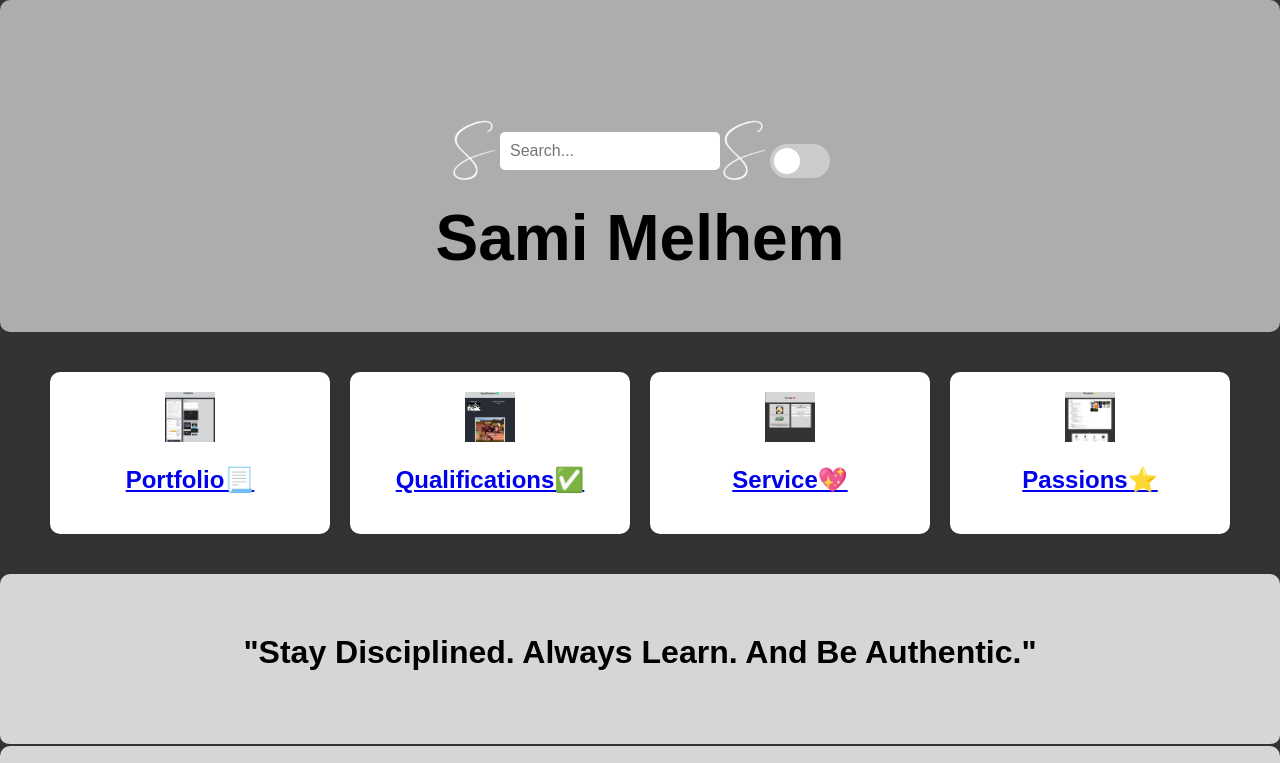
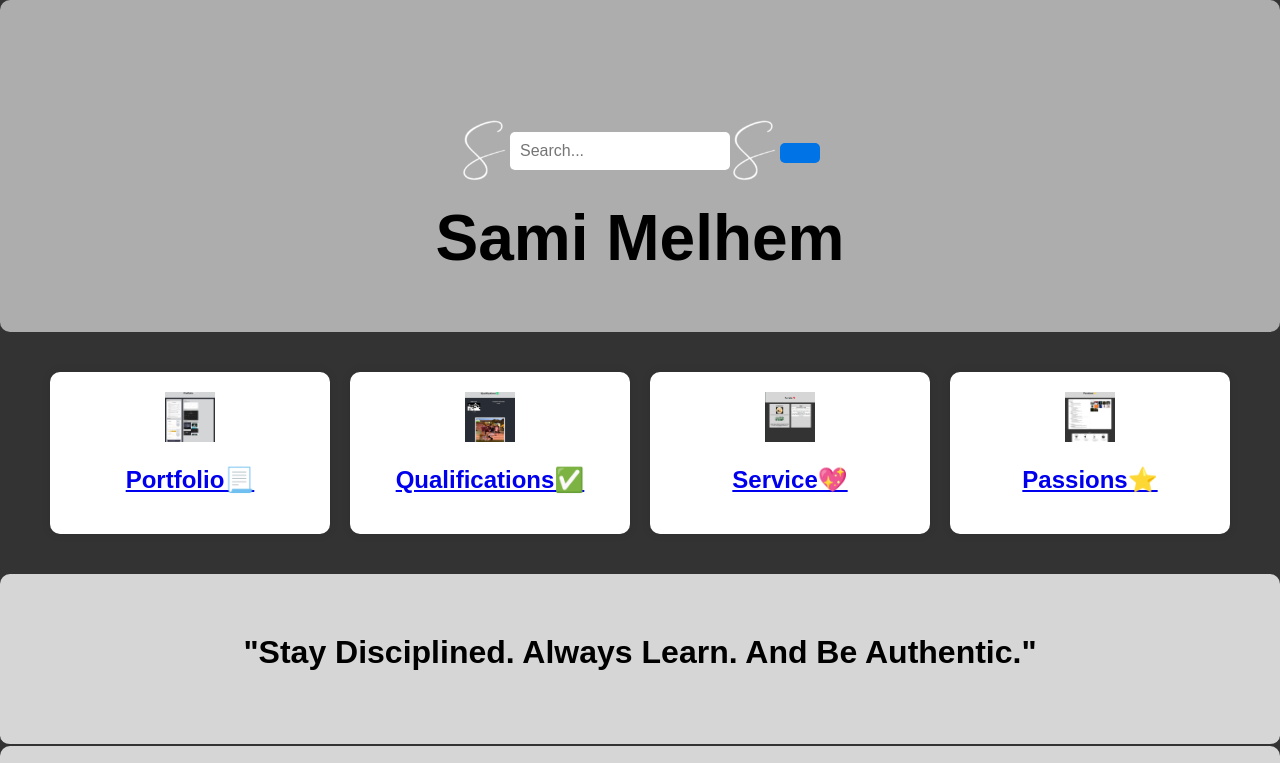
Before and after one commit to SamiMelhem/CSCE_331_Melhem, a plain HTML site: page index.html in a window 1280 px wide. Shown: the top 763 px of the page. Drawn offline with Linux system fonts and the light colour scheme.

```diff
--- a/index.html
+++ b/index.html
@@ -21,10 +21,9 @@
                 <input type="text" placeholder="Search...">
             </div>
             <img src="Sami-Icon.png" alt="Same Icon 2"> <!--The same icon on both sides-->
-            <label class="switch">
-                <input type="checkbox" id="style-toggle" onclick="switchStyle()">
-                <span class="slider"></span>
-            </label>
+            <div class="switch">
+                <button type="button" id="style-toggle-button" onclick="toggleStyleSheet()"></button>
+            </div>
         </div>
         <div class="title-box">
             <h1> Sami Melhem </h1>
--- a/scripts.js
+++ b/scripts.js
@@ -33,28 +33,19 @@
 // Auto slide functionality
 let slideInterval = setInterval(() => { plusSlides(1); }, 2000);
 
-function switchStyle() {
-  var toggle = document.getElementById("style-toggle");
-  if (toggle.checked) {
-      document.getElementById("style-link").setAttribute("href", "styles2.css");
-      localStorage.setItem("preferredStyle", "styles2.css");
-  } else {
-      document.getElementById("style-link").setAttribute("href", "styles.css");
-      localStorage.setItem("preferredStyle", "styles.css");
+function toggleStyleSheet(){
+  var styleSheet = document.getElementById("style-link"); // mainStyleSheet
+  var currentStyle = styleSheet.getAttribute("href");
+  var newStyle = currentStyle === "styles.css" ? "styles2.css" : "styles.css";
+  styleSheet.setAttribute("href", newStyle);
+
+  localStorage.setItem("currentStyle", newStyle);
+}
+
+window.onload = function(){
+  var savedStyle = localStorage.getItem("currentStyle");
+  var styleSheet = document.getElementById("mainStyleSheet");
+  if (savedStyle) {
+      styleSheet.setAttribute("href", savedStyle);
   }
 }
-
-function loadPreferredStyle() {
-  var savedStyle = localStorage.getItem("preferredStyle");
-  if (savedStyle === "styles2.css") {
-      document.getElementById("style-link").setAttribute("href", "styles2.css");
-      document.getElementById("style-toggle").checked = true;
-  } else {
-      document.getElementById("style-link").setAttribute("href", "styles.css");
-      document.getElementById("style-toggle").checked = false;
-  }
-}
-
-window.onload = function() {
-  loadPreferredStyle();
-};
--- a/styles.css
+++ b/styles.css
@@ -585,49 +585,18 @@
     box-shadow: 0 4px 8px rgba(0, 0, 0, 0.2);
 }
 
-/* Toggle Switch */
-.switch {
-    position: relative;
-    display: inline-block;
-    width: 60px;
-    height: 34px;
-    margin-top: 20px;
+/* Toggle Button Styling */
+#style-toggle-button {
+    background-color: #0073e6;
+    color: white;
+    border: none;
+    padding: 10px 20px;
+    font-size: 1rem;
+    border-radius: 5px;
+    cursor: pointer;
+    transition: background-color 0.3s ease;
 }
 
-.switch input {
-    opacity: 0;
-    width: 0;
-    height: 0;
+#style-toggle-button:hover {
+    background-color: #005bb5;
 }
-
-.slider {
-    position: absolute;
-    cursor: pointer;
-    top: 0;
-    left: 0;
-    right: 0;
-    bottom: 0;
-    background-color: #ccc;
-    transition: .4s;
-    border-radius: 34px;
-}
-
-.slider:before {
-    position: absolute;
-    content: "";
-    height: 26px;
-    width: 26px;
-    left: 4px;
-    bottom: 4px;
-    background-color: white;
-    transition: .4s;
-    border-radius: 50%;
-}
-
-input:checked + .slider {
-    background-color: #2196F3;
-}
-
-input:checked + .slider:before {
-    transform: translateX(26px);
-}
--- a/styles2.css
+++ b/styles2.css
@@ -312,49 +312,18 @@
     margin-top: 10px;
 }
 
-/* Toggle Switch */
-.switch {
-    position: relative;
-    display: inline-block;
-    width: 60px;
-    height: 34px;
-    margin-top: 20px;
+/* Button Toggle Styling */
+#style-toggle-button {
+    background-color: #444;
+    color: white;
+    border: none;
+    padding: 10px 20px;
+    font-size: 1rem;
+    border-radius: 5px;
+    cursor: pointer;
+    transition: background-color 0.3s ease;
 }
 
-.switch input {
-    opacity: 0;
-    width: 0;
-    height: 0;
+#style-toggle-button:hover {
+    background-color: #222;
 }
-
-.slider {
-    position: absolute;
-    cursor: pointer;
-    top: 0;
-    left: 0;
-    right: 0;
-    bottom: 0;
-    background-color: #ccc;
-    transition: .4s;
-    border-radius: 34px;
-}
-
-.slider:before {
-    position: absolute;
-    content: "";
-    height: 26px;
-    width: 26px;
-    left: 4px;
-    bottom: 4px;
-    background-color: white;
-    transition: .4s;
-    border-radius: 50%;
-}
-
-input:checked + .slider {
-    background-color: #2196F3;
-}
-
-input:checked + .slider:before {
-    transform: translateX(26px);
-}
```
Also changed, not shown: passions.html (+4 -3 lines), portfolio.html (+3 -3 lines), qualifications.html (+4 -3 lines), service.html (+4 -3 lines).
